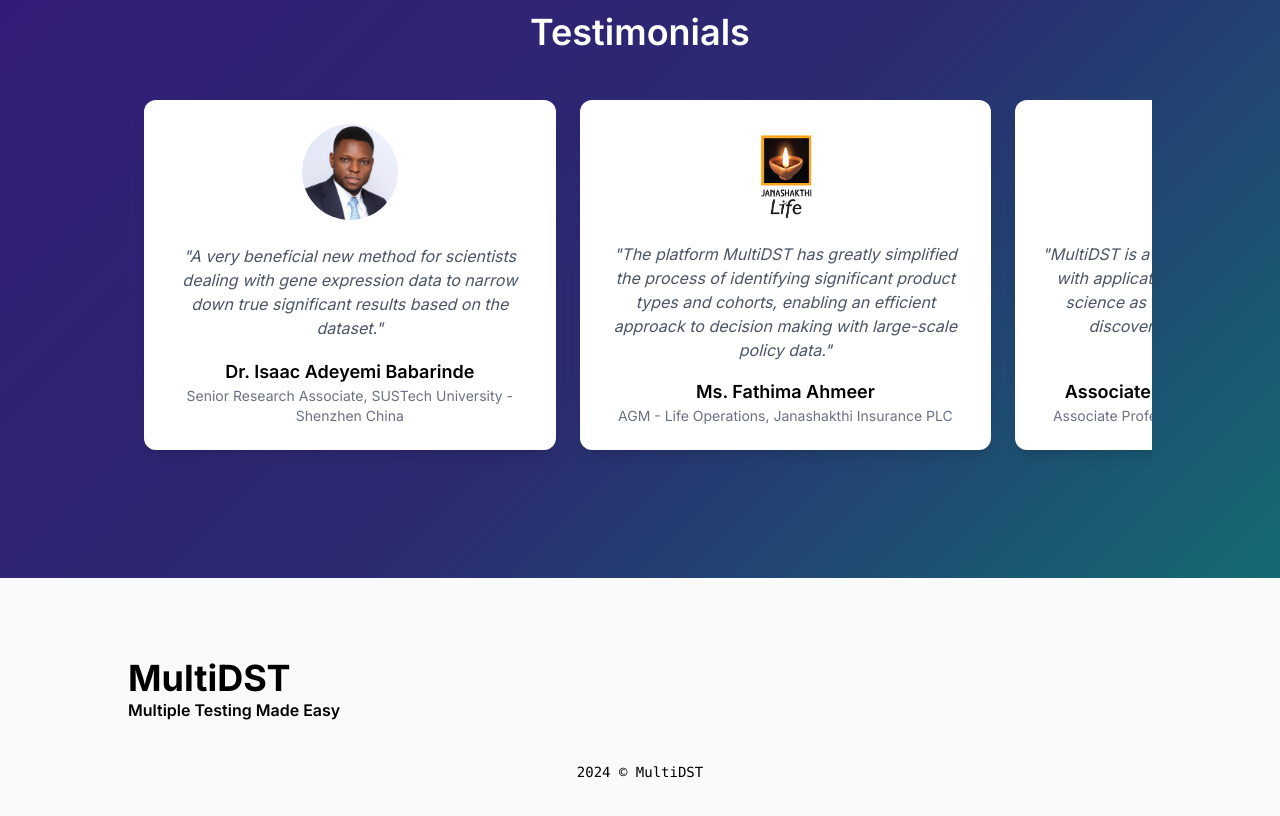
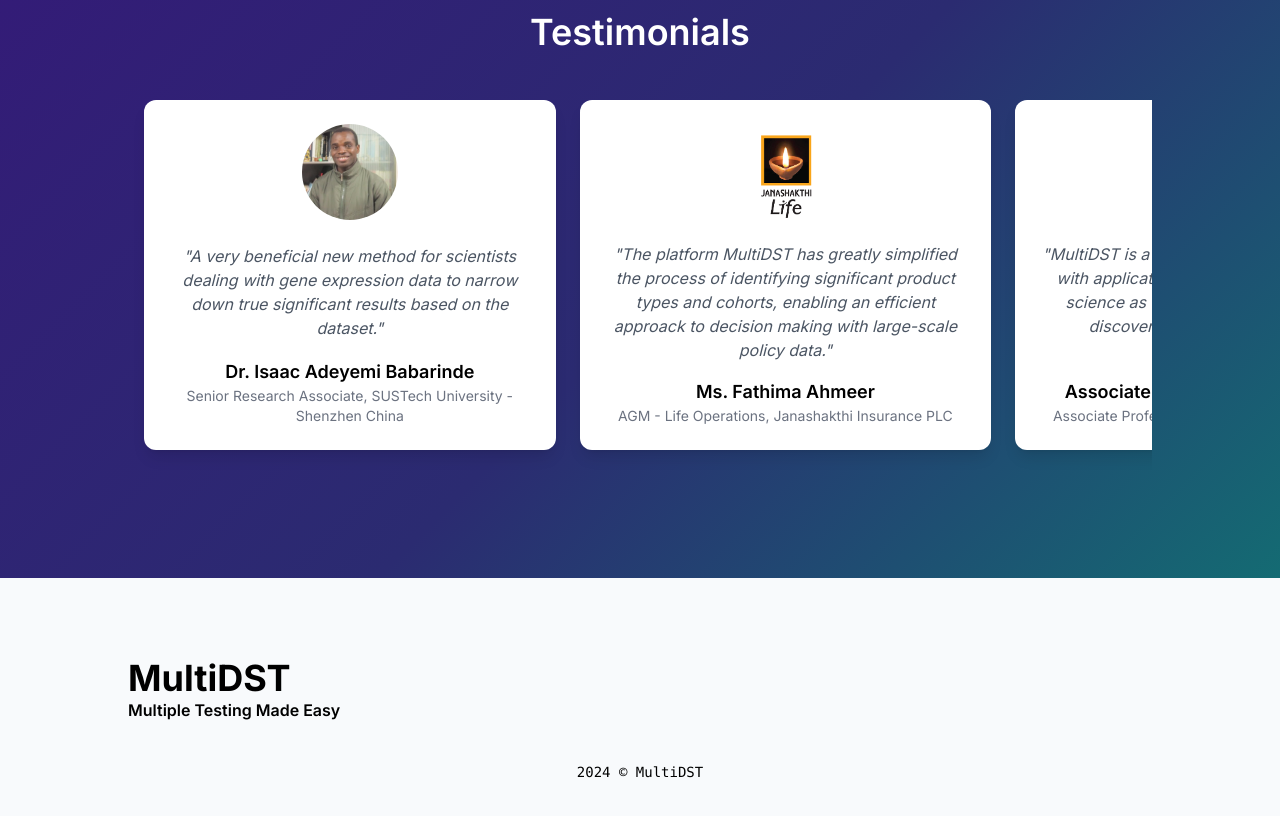
Before and after one commit to SeverusSnapeXD/multidst_frontend, a Next.js app: page / in a window 1280 px wide. Shown: the part 1760-2576 px from the top of the page. Built offline with nearby package versions, Linux system fonts and the light colour scheme.

Commit message:
testimonial-final-12-2

```diff
--- a/src/app/page.js
+++ b/src/app/page.js
@@ -36,7 +36,7 @@ const methods = [
 
 const testimonials = [
   {
-    imageSrc: "/isaac-babarinde.jpg",
+    imageSrc: "/isaac-babarinde-3.jpg",
     text: "A very beneficial new method for scientists dealing with gene expression data to narrow down true significant results based on the dataset.",
     name: "Dr. Isaac Adeyemi Babarinde",
     role: "Senior Research Associate, SUSTech University - Shenzhen China"
```
Also changed, not shown: public/isaac-babarinde-2.jpg (added), public/isaac-babarinde-3.jpg (added).
